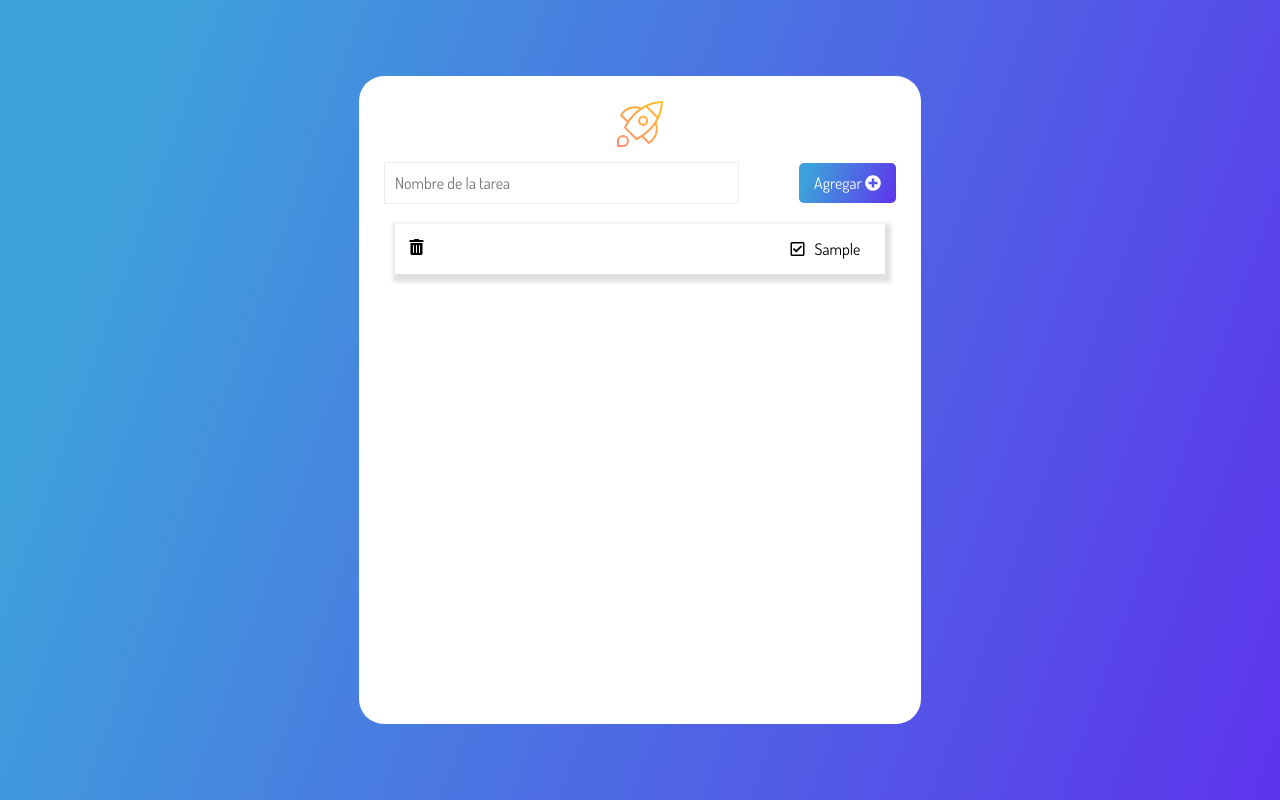
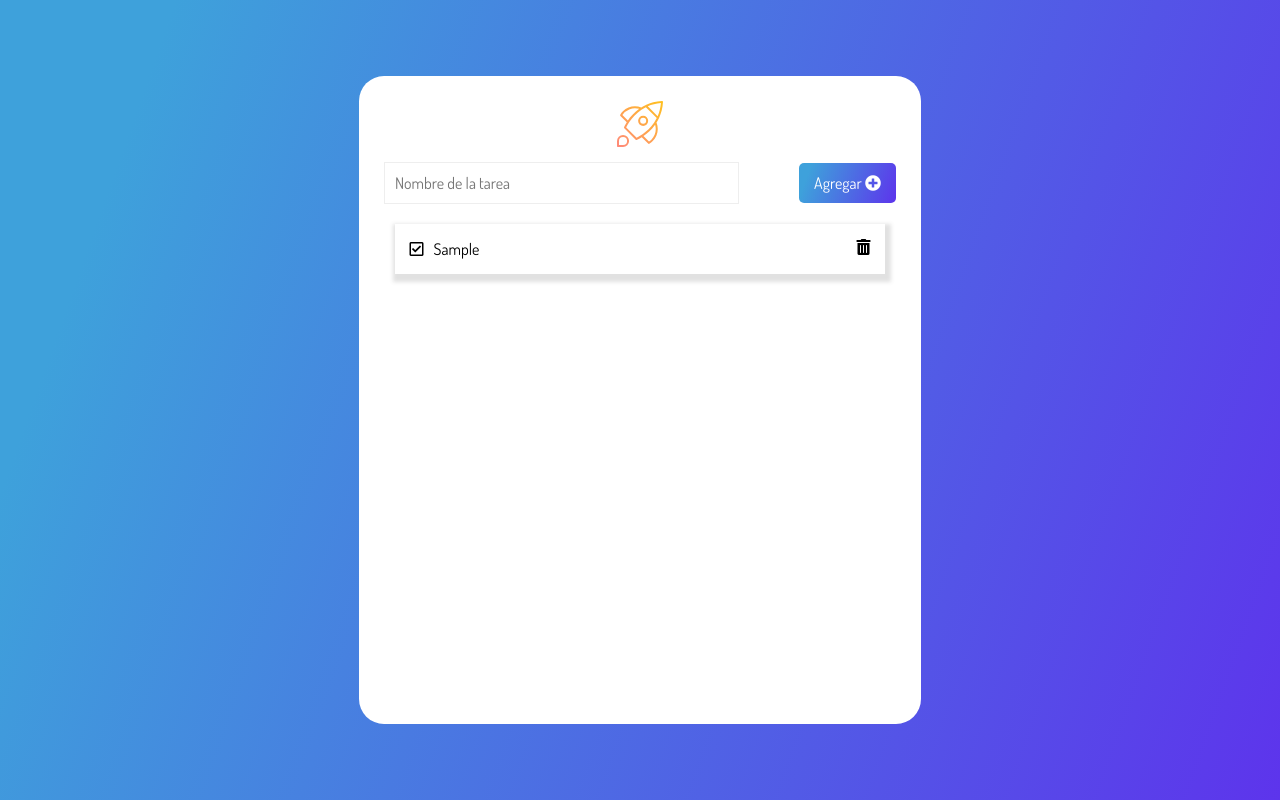
Before and after one commit to achipre/todo-list-basic, a plain HTML site: page index.html in a window 1280 px wide. Both pictures are taken after typing "Sample" into the empty fields and a click on the button "Agregar". Drawn offline with Linux system fonts and the light colour scheme.

Commit message:
Curso terminado

```diff
--- /dev/null
+++ b/componentes/checkComplete.js
@@ -0,0 +1,14 @@
+const checkComplete = () => {
+  const i = document.createElement('i');
+  i.classList.add('far', 'fa-check-square', 'icon');
+  i.addEventListener('click', completeTask)
+
+  return i
+};
+const completeTask = (e) => {
+  elemet.classList.toggle('fas')
+  const elemet = e.target;
+  elemet.classList.toggle('completeIcon')
+  elemet.classList.toggle('far')
+};
+export default checkComplete;
--- /dev/null
+++ b/componentes/deleteIcon.js
@@ -0,0 +1,14 @@
+const deleteBtn = () => {
+  // Crear contenido con el input ingresado
+  const i = document.createElement('i');
+  i.classList.add('fas', 'fa-trash-alt', 'trashIcon', 'icon');
+  i.addEventListener('click', deleteTask);
+
+  return i;
+}
+
+const deleteTask = (e) => {
+  const parent = e.target.parentElement;
+  return parent.remove();
+};
+export default deleteBtn;
--- a/index.html
+++ b/index.html
@@ -10,7 +10,7 @@
     <link rel="stylesheet" href="https://fonts.googleapis.com/css2?family=Dosis&family=Open+Sans&family=Parisienne&display=swap"/>
     <link rel="stylesheet" href="https://cdnjs.cloudflare.com/ajax/libs/font-awesome/5.15.3/css/all.min.css"/>
     <link rel="stylesheet" href="styles.css" />
-    <script defer src="script.js"></script>
+    <script defer type="module" src="script.js"></script>
   </head>
   <body>
     <main>
--- a/script.js
+++ b/script.js
@@ -1,4 +1,5 @@
-( () => {
+import checkComplete from "./componentes/checkComplete.js";
+import deleteBtn from "./componentes/deleteIcon.js";
   // Selection: Button
 const btn = document.querySelector('[data-form-btn]');
 // Selection: Input
@@ -21,22 +22,20 @@ const crearTarea = (e) => {
 
   // Agregar el contenido generado en el ul
   taskContent.appendChild(checkComplete());
+  // Agregar el contenido e=generado en el ul
+  taskContent.appendChild(titleTask);
+  // Agregar el contenido generado en el ul
   // Agregar la clase card a la lista li recien creada
   task.classList.add('card');
   // Crear contenido con el input ingresado
   titleTask.classList.add('task');
-  // Crear contenido con el input ingresado
-  const content = `<i class="fas fa-trash-alt trashIcon icon"></i>`;
-  // Agregar la tarea generada al HTML
-  task.innerHTML = content;
   // Agregar la tarea generada al HTML
   titleTask.innerText = input.value;
-  // Agregar el contenido e=generado en el ul
-  taskContent.appendChild(titleTask);
   // Agregar el contenido e=generado en el ul
   list.appendChild(task);
   // Agregar el contenido e=generado en el ul
   task.appendChild(taskContent);
+  task.appendChild(deleteBtn());
   // Borrar el input al dar click
   input.value = '';
   // Enfoca al inputa al dar click en boton
@@ -44,18 +43,3 @@ const crearTarea = (e) => {
 };
 
 btn.addEventListener('click', crearTarea);
-
-const checkComplete = () => {
-  const i = document.createElement('i');
-  i.classList.add('far', 'fa-check-square', 'icon');
-  i.addEventListener('click', completeTask)
-
-  return i
-};
-const completeTask = (e) => {
-  const elemet = e.target;
-  elemet.classList.toggle('fas')
-  elemet.classList.toggle('completeIcon')
-  elemet.classList.toggle('far')
-};
-})();
```
